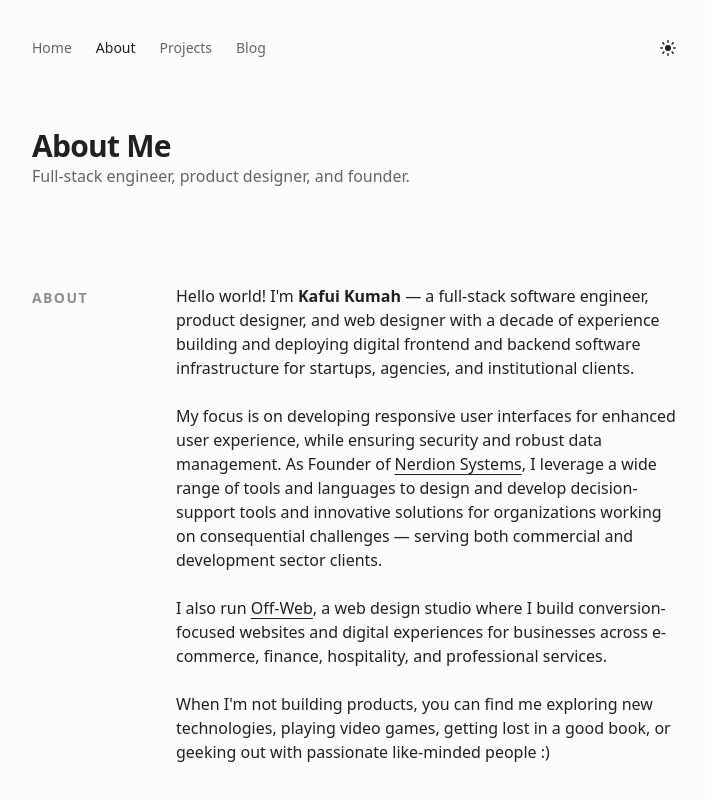
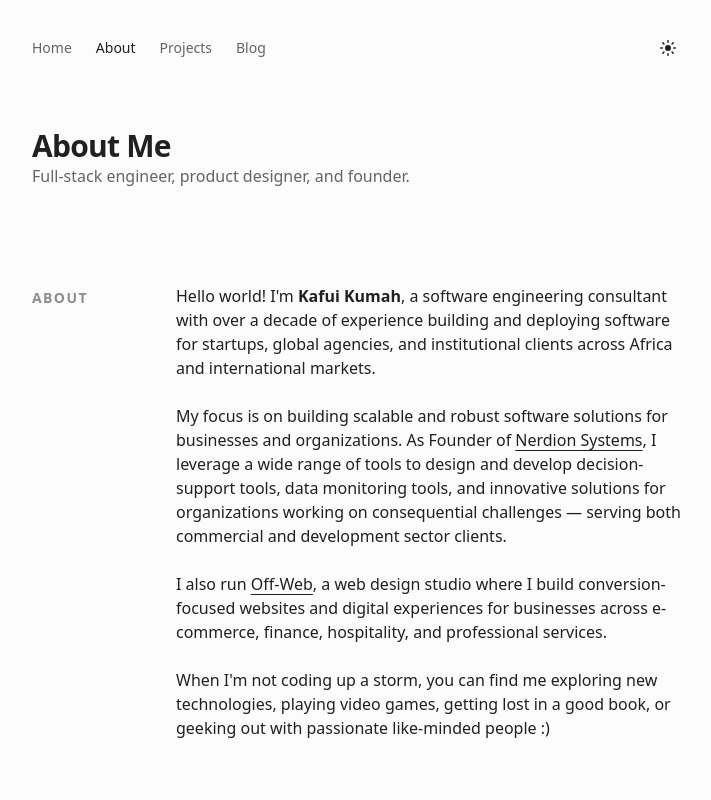
Before and after one commit to kafuikumah/kafuikumah.com, a Next.js app: page /about in a window 1280 px wide. Shown: the top 800 px of the page, without its empty margins (282-993 px from the left). Built offline with nearby package versions, Linux system fonts and the light colour scheme; a web font is replaced by a local one.

Commit message:
Refactor bio and add branding

```diff
--- a/app/about/page.tsx
+++ b/app/about/page.tsx
@@ -31,19 +31,17 @@ export default function About() {
       <div className="flex flex-col gap-16 md:gap-24 animate-in" style={{ "--index": 2 } as React.CSSProperties}>
         <Section heading="About">
           <p>
-            Hello world! I'm <strong>Kafui Kumah</strong> — a full-stack
-            software engineer, product designer, and web designer with a
-            decade of experience building and deploying digital frontend and
-            backend software infrastructure for startups, agencies, and
-            institutional clients.
+            Hello world! I'm <strong>Kafui Kumah</strong>, a software engineering
+            consultant with over a decade of experience building and deploying
+            software for startups, global agencies, and institutional clients
+            across Africa and international markets.
           </p>
           <p>
-            My focus is on developing responsive user interfaces for enhanced
-            user experience, while ensuring security and robust data
-            management. As Founder of{" "}
+            My focus is on building scalable and robust software solutions for
+            businesses and organizations. As Founder of{" "}
             <a href="https://nerdionsystems.com" className="underline underline-offset-4 hover:text-secondary">Nerdion Systems</a>, I
-            leverage a wide range of tools and languages to design and develop
-            decision-support tools and innovative solutions for organizations
+            leverage a wide range of tools to design and develop
+            decision-support tools, data monitoring tools, and innovative solutions for organizations
             working on consequential challenges — serving both commercial and
             development sector clients.
           </p>
@@ -54,7 +52,7 @@ export default function About() {
             hospitality, and professional services.
           </p>
           <p>
-            When I'm not building products, you can find me exploring new
+            When I'm not coding up a storm, you can find me exploring new
             technologies, playing video games, getting lost in a good book, or
             geeking out with passionate like-minded people :)
           </p>
--- a/app/layout.tsx
+++ b/app/layout.tsx
@@ -19,7 +19,13 @@ const lekton = Lekton({
 
 export const metadata: Metadata = {
   title: "Kafui Kumah",
-  description: "Software Engineer · Product Designer · Founder",
+  description: "Software Engineering Consultant",
+  icons: {
+    icon: "/avatar.png",
+  },
+  openGraph: {
+    images: [{ url: "/og-bg.png" }],
+  },
 };
 
 export default function RootLayout({
--- a/app/page.tsx
+++ b/app/page.tsx
@@ -17,14 +17,14 @@ export default function Home() {
             Kafui Kumah
           </h1>
           <p className="text-secondary font-heading">
-            Full-Stack Engineer · Product Designer · Founder
+            Software Engineer & Consultant · Founder of <a href="https://nerdionsystems.com" target="_blank" className="underline underline-offset-4 hover:text-secondary transition-colors">Nerdion Systems</a>
           </p>
         </div>
 
         <p className="max-w-lg text-primary">
-          Full-stack software engineer and product designer with a decade of
-          experience building digital products for startups, agencies, and
-          institutional clients across Africa and beyond.
+          Ten years of experience engineering scalable infrastructure and
+          high-impact digital solutions for startups, global agencies, and
+          institutional clients across Africa and international markets.
         </p>
 
         <p className="max-w-lg text-primary">
@@ -37,7 +37,7 @@ export default function Home() {
             Nerdion Systems
           </a>
           , I design and develop decision-support tools and data intelligence
-          platforms for governments, international development organizations,
+          platforms for impact-driven organizations, development organizations,
           and institutional clients.
         </p>
 
```
